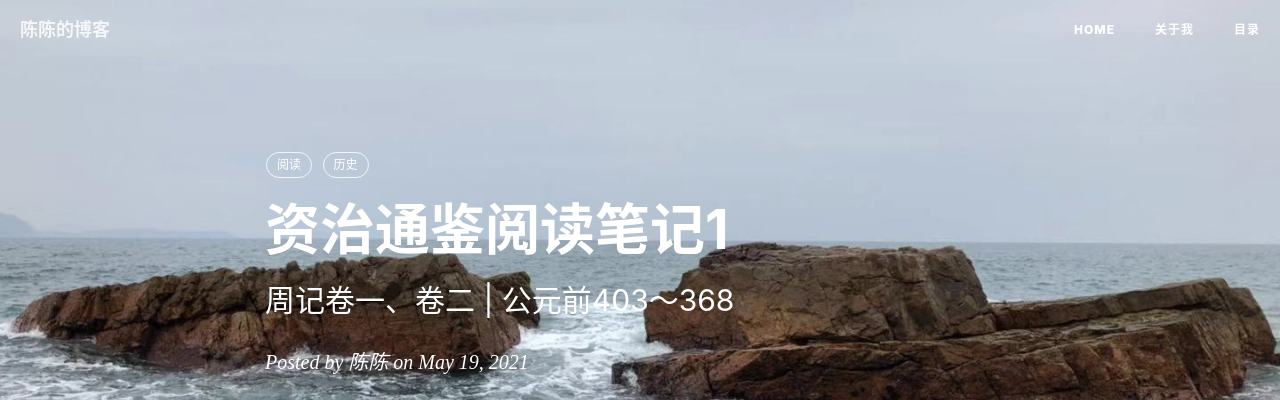
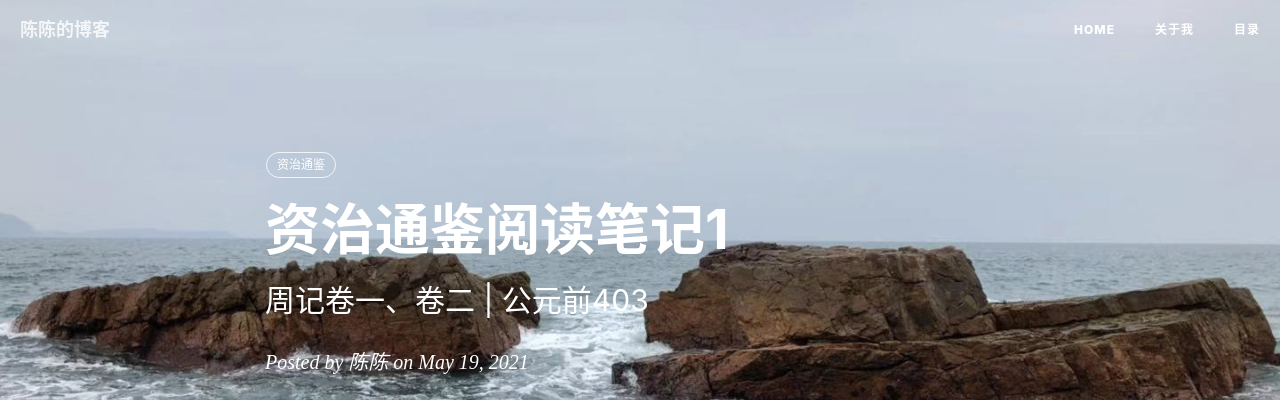
Before and after one commit to chensong212/chensong212.github.io, a Jekyll site: the page built from _posts/2021-05-19-zztj1.md, in a window 1280 px wide and 900 px high. Shown: the top 400 px of the window. Built offline with Jekyll 4.4.1, drawn with Linux system fonts in a browser that asks for light colours; nearby versions of some CDN libraries; comment, search, counter and statistics services are not loaded.

Commit message:
Update 2021-05-19-zztj1.md

```diff
--- a/_posts/2021-05-19-zztj1.md
+++ b/_posts/2021-05-19-zztj1.md
@@ -1,14 +1,13 @@
 ---
 layout:     post
 title:      资治通鉴阅读笔记1
-subtitle:   周记卷一、卷二 | 公元前403～368
+subtitle:   周记卷一、卷二 | 公元前403
 date:       2021-05-19
 author:     陈陈
 header-img:
 catalog: true
 tags:
-    - 阅读
-    - 历史
+    - 资治通鉴
 
 ---
 ### 第一卷
```
